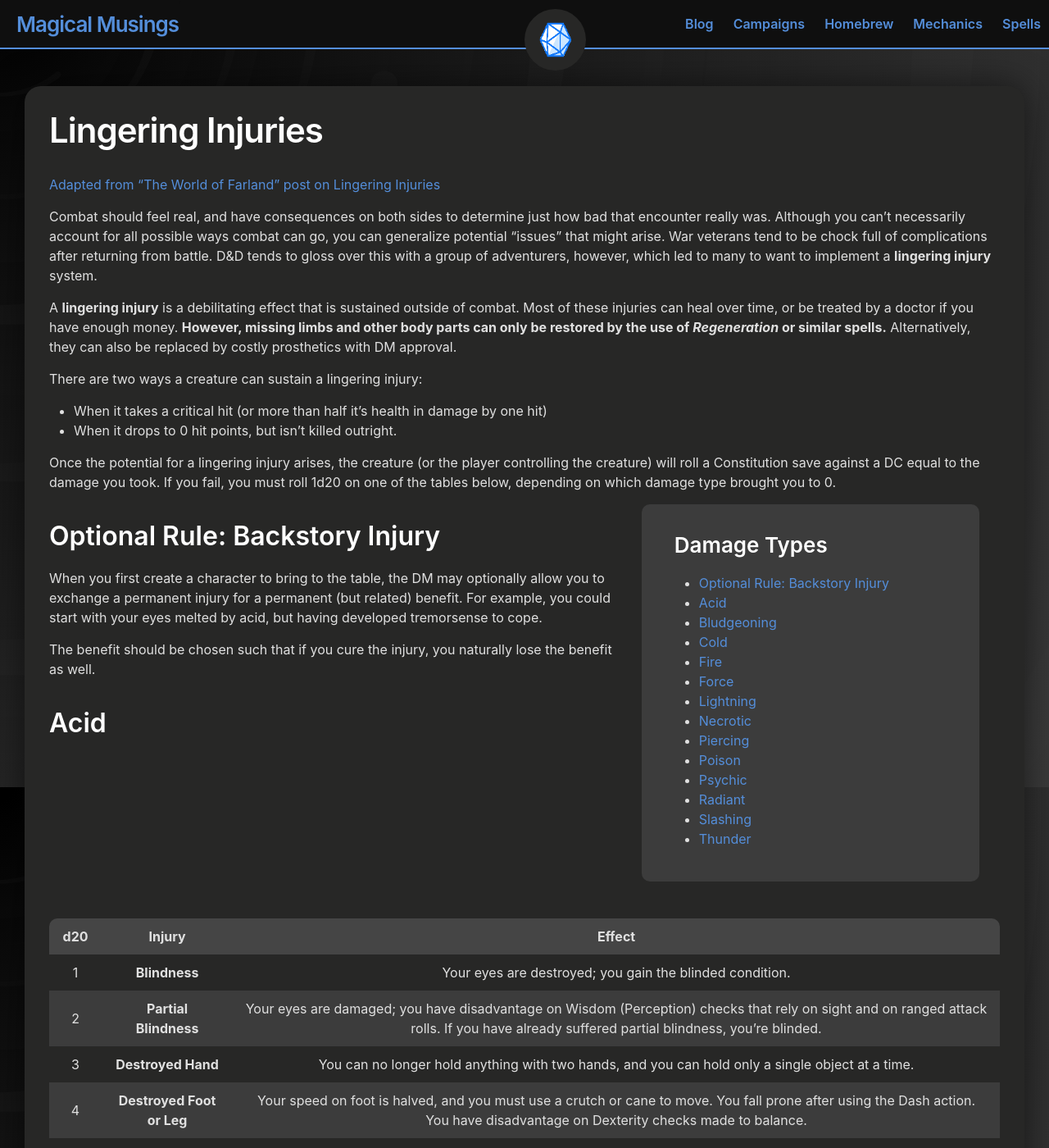
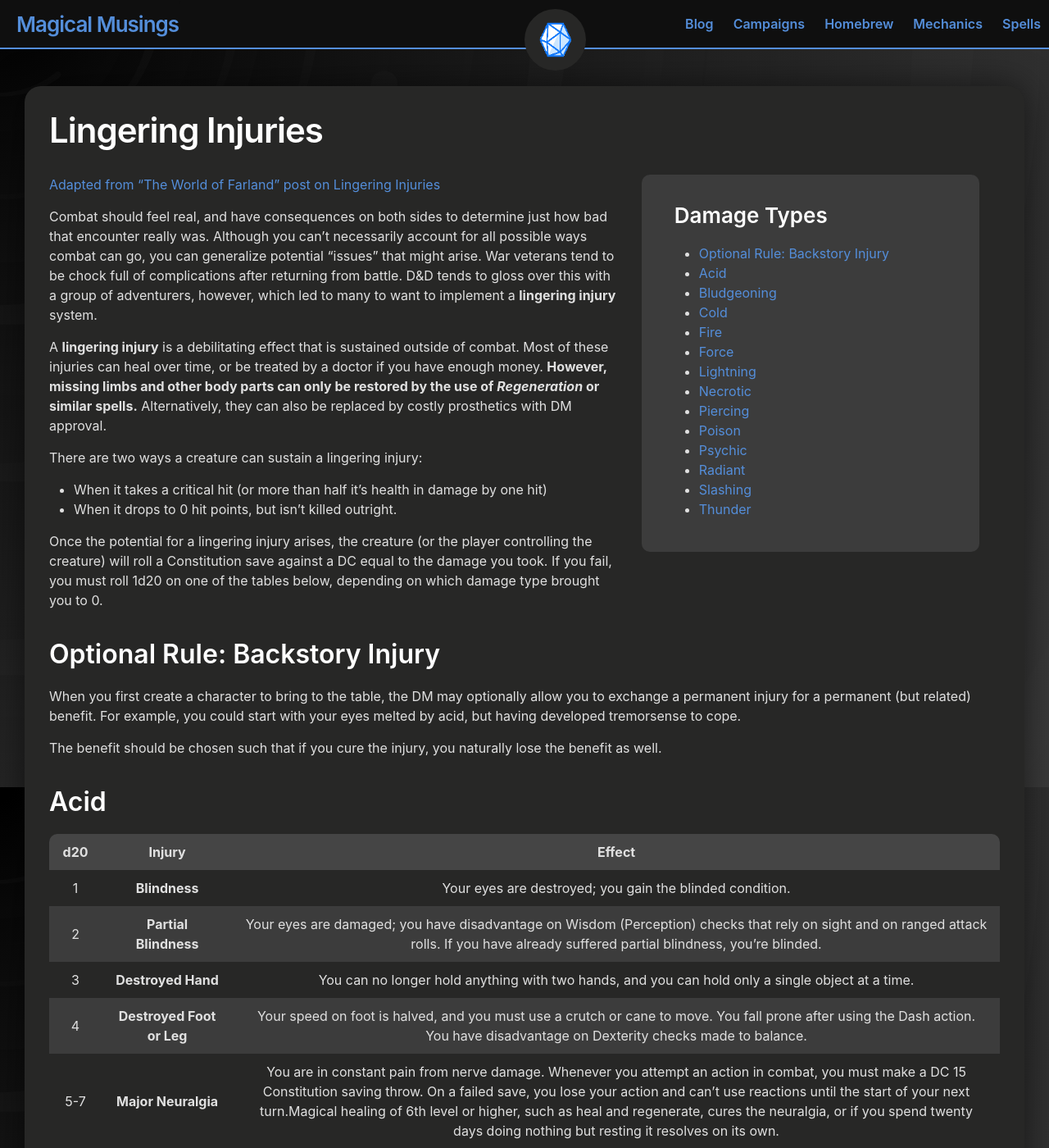
Before and after one commit to andersthemagi/magicalmusings.github.io, a Jekyll site: the page built from _posts/mechanics/2020-10-04-mechanics-lingering-injuries.md, in a window 1280 px wide and 1400 px high. Shown: the whole window at 82% size. Built offline with Jekyll 4.4.1, drawn with Linux system fonts in a browser that asks for light colours.

Commit message:
Update 2020-10-04-mechanics-lingering-injuries.md

```diff
--- a/_posts/mechanics/2020-10-04-mechanics-lingering-injuries.md
+++ b/_posts/mechanics/2020-10-04-mechanics-lingering-injuries.md
@@ -5,6 +5,15 @@ layout: post
 categories: Mechanics
 author: S. Baker
 ---
+<div class="toc">
+
+### Damage Types
+{:.no_toc}
+
+* TOC
+{:toc}
+
+</div>
 
 <a href="http://farlandworld.com/injuries.html">Adapted from "The World of Farland" post on Lingering Injuries </a>
 
@@ -17,16 +26,6 @@ There are two ways a creature can sustain a lingering injury:
 - When it drops to 0 hit points, but isn't killed outright.
 
 Once the potential for a lingering injury arises, the creature (or the player controlling the creature) will roll a Constitution save against a DC equal to the damage you took. If you fail, you must roll 1d20 on one of the tables below, depending on which damage type brought you to 0.
-
-<div class="toc">
-
-### Damage Types
-{:.no_toc}
-
-* TOC
-{:toc}
-
-</div>
 
 ## Optional Rule: Backstory Injury
 
```
